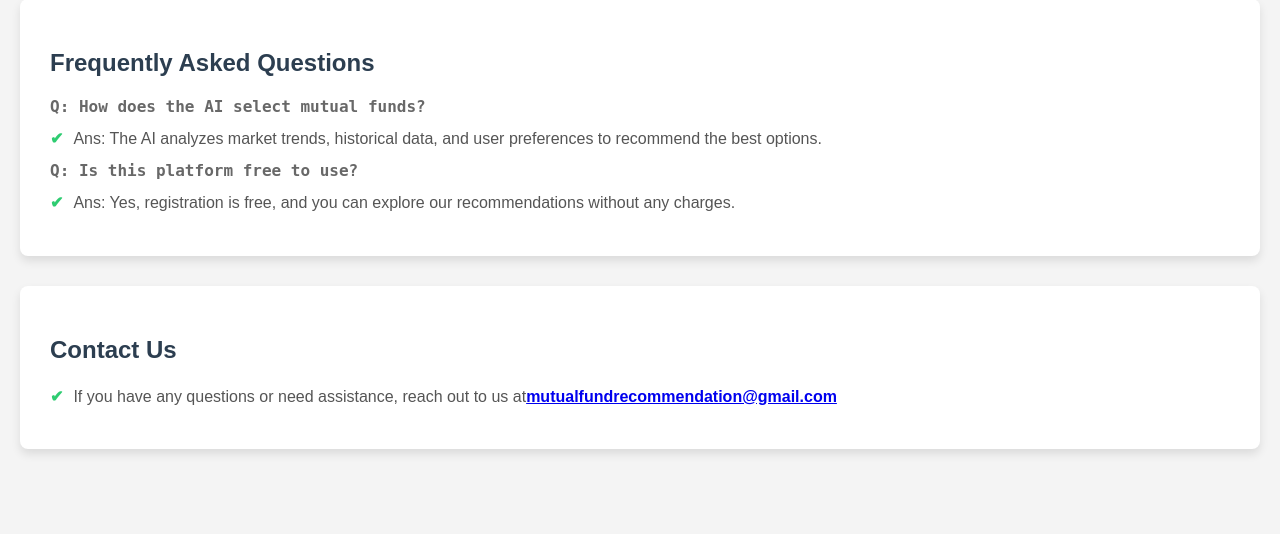
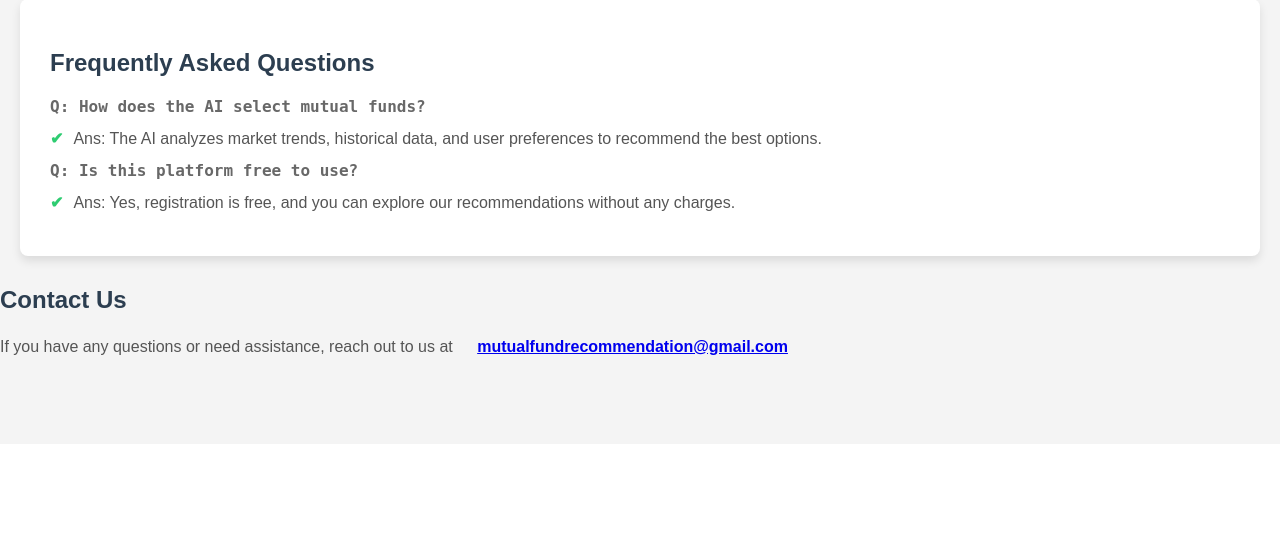
Before and after one commit to ajay9875/Mutual_Fund_Recommender, a Django app: page /landing_page/ in a window 1280 px wide. Shown: the part 1638-2172 px from the top of the page. After the commit the page ends 1993 px from the top, so only its background shows below. Run offline with Django 5.2, Linux system fonts and the light colour scheme.

Commit message:
Debug=False and default.html changed style for email at help

```diff
--- a/Myapp/static/css/Default.css
+++ b/Myapp/static/css/Default.css
@@ -125,6 +125,9 @@ p {
     color: #2c3e50;
     margin-top: 10px;
 }
+.features_contact a{
+    margin-left: 20px;
+}
 
 /* --- Responsive Design --- */
 @media (max-width: 768px) {
--- a/Myapp/templates/Default.html
+++ b/Myapp/templates/Default.html
@@ -79,7 +79,7 @@
     </div>
 
     <!-- Contact Us Section -->
-    <div id="down" class="features contact">
+    <div id="down" class="features_contact">
         <h2>Contact Us</h2>
           <p>
             If you have any questions or need assistance, reach out to us at
--- a/Myproject/settings.py
+++ b/Myproject/settings.py
@@ -11,7 +11,7 @@ BASE_DIR = Path(__file__).resolve().parent.parent
 SECRET_KEY = 'django-insecure-p7bv-03i&pdm0e&f_ce_=y5d$_2xbdj90xelz$fl-*3vb#4@)0'
 
 # Ensure DEBUG is True for development
-DEBUG = True
+DEBUG = False
 
 # SECURITY WARNING: don't run with debug turned on in production!
 #ALLOWED_HOSTS = []
@@ -43,10 +43,10 @@ INSTALLED_APPS = [
 ]
 
 MIDDLEWARE = [
+    'django.middleware.security.SecurityMiddleware',
+    'whitenoise.middleware.WhiteNoiseMiddleware',  # ← Must be 2nd
     "django.contrib.sessions.middleware.SessionMiddleware",  # ✅ Must come before AuthenticationMiddleware
     "django.contrib.auth.middleware.AuthenticationMiddleware",  # ✅ Required for request.user
-    'django.middleware.security.SecurityMiddleware',
-    'whitenoise.middleware.WhiteNoiseMiddleware',  # Right after SecurityMiddleware
     'django.middleware.common.CommonMiddleware',
     'django.middleware.csrf.CsrfViewMiddleware',
     "django.contrib.messages.middleware.MessageMiddleware",  # Required for flash messages
```
Also changed, not shown: 1 other file.
